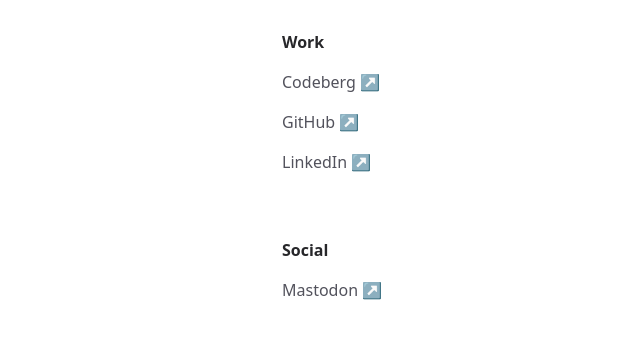
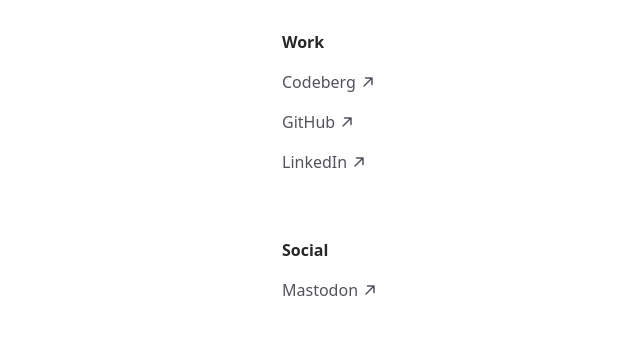
Before and after one commit to kubadlo/whoami, an Astro site: page / in a window 1280 px wide. Shown: the part 242-580 px from the top of the page, without its empty margins (86-726 px from the left). Built offline with nearby package versions, Linux system fonts and the light colour scheme; Astro itself is replaced by a stand-in of ours.

Commit message:
feat: replace emoji link icon with svg

```diff
--- a/src/components/link.astro
+++ b/src/components/link.astro
@@ -1,4 +1,6 @@
 ---
+import ArrowUpRight from "../icons/arrow-up-right.astro";
+
 const { href, me = false } = Astro.props;
 
 let rel = "noopener noreferrer";
@@ -14,5 +16,5 @@
   class="flex flex-row items-center gap-1 text-zinc-600 transition-colors duration-75 ease-in-out hover:text-sky-500 dark:hover:text-sky-400 dark:text-zinc-300"
 >
   <span class="hover:underline"><slot /></span>
-  <span aria-hidden="true">↗</span>
+  <span aria-hidden="true"><ArrowUpRight /></span>
 </a>
--- /dev/null
+++ b/src/icons/arrow-up-right.astro
@@ -0,0 +1,19 @@
+<svg
+  xmlns="http://www.w3.org/2000/svg"
+  width="16"
+  height="16"
+  viewBox="0 0 256 256"
+>
+  <path
+    d="M0 0h256v256H0z"
+    fill="none"
+  />
+  <path
+    d="M64 192 192 64M88 64h104v104"
+    fill="none"
+    stroke="currentColor"
+    stroke-linecap="round"
+    stroke-linejoin="round"
+    stroke-width="24"
+  />
+</svg>
```
